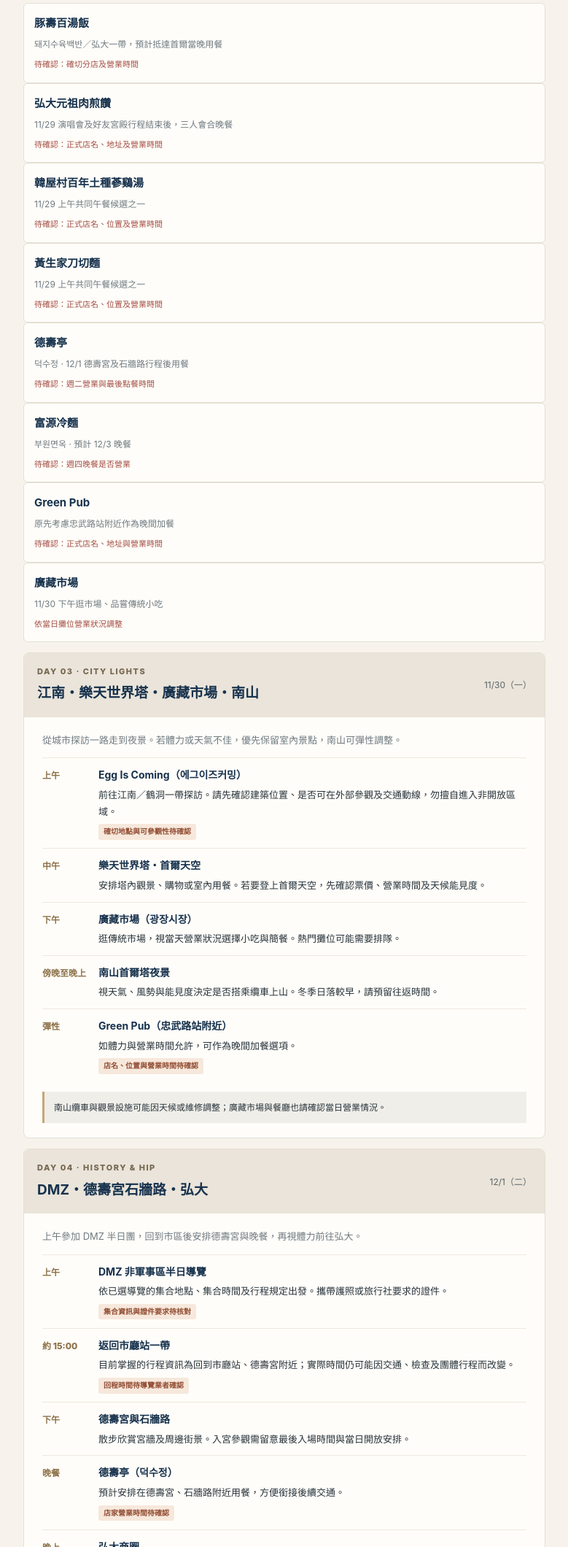
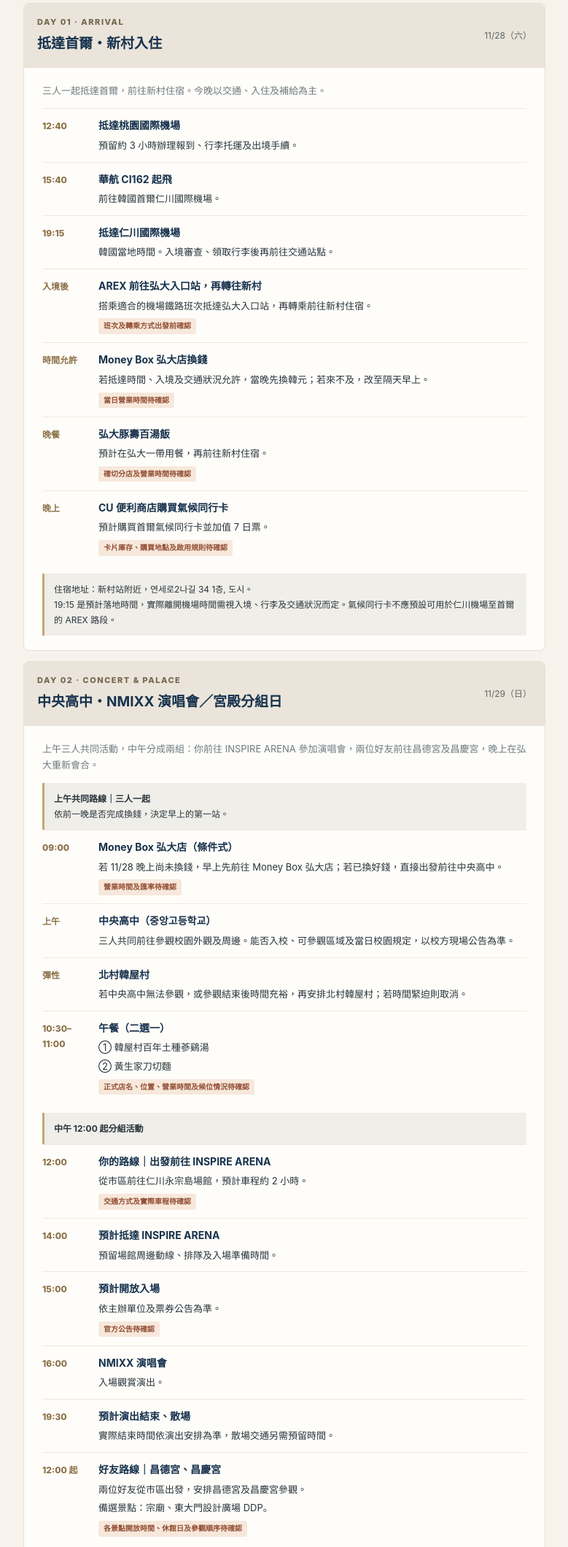
Before and after one commit to ivan78101/Seoul, a plain HTML site: page index.html in a window 1280 px wide. Shown: the part 1451-3571 px from the top of the page at 73% size, without its empty margins (250-1029 px from the left). Drawn offline with Linux system fonts and the light colour scheme.

Commit message:
Update index.html

```diff
--- a/index.html
+++ b/index.html
@@ -160,47 +160,205 @@ h2{font-size:25px;line-height:1.4;color:var(--navy);margin:4px 0}
     </div>
 
 
-<div class="food">
-  <h3>豚壽百湯飯</h3>
-  <p>돼지수육백반／弘大一帶，預計抵達首爾當晚用餐</p>
-  <span class="status">待確認：確切分店及營業時間</span>
-</div>
-<div class="food">
-  <h3>弘大元祖肉煎饡</h3>
-  <p>11/29 演唱會及好友宮殿行程結束後，三人會合晚餐</p>
-  <span class="status">待確認：正式店名、地址及營業時間</span>
-</div>
-<div class="food">
-  <h3>韓屋村百年土種蔘鷄湯</h3>
-  <p>11/29 上午共同午餐候選之一</p>
-  <span class="status">待確認：正式店名、位置及營業時間</span>
-</div>
-<div class="food">
-  <h3>黃生家刀切麵</h3>
-  <p>11/29 上午共同午餐候選之一</p>
-  <span class="status">待確認：正式店名、位置及營業時間</span>
-</div>
-<div class="food">
-  <h3>德壽亭</h3>
-  <p>덕수정 · 12/1 德壽宮及石牆路行程後用餐</p>
-  <span class="status">待確認：週二營業與最後點餐時間</span>
-</div>
-<div class="food">
-  <h3>富源冷麵</h3>
-  <p>부원면옥 · 預計 12/3 晚餐</p>
-  <span class="status">待確認：週四晚餐是否營業</span>
-</div>
-<div class="food">
-  <h3>Green Pub</h3>
-  <p>原先考慮忠武路站附近作為晚間加餐</p>
-  <span class="status">待確認：正式店名、地址與營業時間</span>
-</div>
-<div class="food">
-  <h3>廣藏市場</h3>
-  <p>11/30 下午逛市場、品嘗傳統小吃</p>
-  <span class="status">依當日攤位營業狀況調整</span>
-</div>
+<!-- DAY 01 -->
+<article class="day">
+  <div class="day-head">
+    <div>
+      <div class="day-num">DAY 01 · ARRIVAL</div>
+      <h3>抵達首爾・新村入住</h3>
+    </div>
+    <div class="day-date">11/28（六）</div>
+  </div>
+  <div class="day-body">
+    <p class="summary">三人一起抵達首爾，前往新村住宿。今晚以交通、入住及補給為主。</p>
 
+    <div class="event">
+      <div class="time">12:40</div>
+      <div>
+        <strong>抵達桃園國際機場</strong>
+        <p>預留約 3 小時辦理報到、行李托運及出境手續。</p>
+      </div>
+    </div>
+
+    <div class="event">
+      <div class="time">15:40</div>
+      <div>
+        <strong>華航 CI162 起飛</strong>
+        <p>前往韓國首爾仁川國際機場。</p>
+      </div>
+    </div>
+
+    <div class="event">
+      <div class="time">19:15</div>
+      <div>
+        <strong>抵達仁川國際機場</strong>
+        <p>韓國當地時間。入境審查、領取行李後再前往交通站點。</p>
+      </div>
+    </div>
+
+    <div class="event">
+      <div class="time">入境後</div>
+      <div>
+        <strong>AREX 前往弘大入口站，再轉往新村</strong>
+        <p>搭乘適合的機場鐵路班次抵達弘大入口站，再轉乘前往新村住宿。</p>
+        <span class="tag confirm">班次及轉乘方式出發前確認</span>
+      </div>
+    </div>
+
+    <div class="event">
+      <div class="time">時間允許</div>
+      <div>
+        <strong>Money Box 弘大店換錢</strong>
+        <p>若抵達時間、入境及交通狀況允許，當晚先換韓元；若來不及，改至隔天早上。</p>
+        <span class="tag confirm">當日營業時間待確認</span>
+      </div>
+    </div>
+
+    <div class="event">
+      <div class="time">晚餐</div>
+      <div>
+        <strong>弘大豚壽百湯飯</strong>
+        <p>預計在弘大一帶用餐，再前往新村住宿。</p>
+        <span class="tag confirm">確切分店及營業時間待確認</span>
+      </div>
+    </div>
+
+    <div class="event">
+      <div class="time">晚上</div>
+      <div>
+        <strong>CU 便利商店購買氣候同行卡</strong>
+        <p>預計購買首爾氣候同行卡並加值 7 日票。</p>
+        <span class="tag confirm">卡片庫存、購買地點及啟用規則待確認</span>
+      </div>
+    </div>
+
+    <div class="note">
+      住宿地址：新村站附近，연세로2나길 34 1층, 도시。<br>
+      19:15 是預計落地時間，實際離開機場時間需視入境、行李及交通狀況而定。氣候同行卡不應預設可用於仁川機場至首爾的 AREX 路段。
+    </div>
+  </div>
+</article>
+
+<!-- DAY 02 -->
+<article class="day">
+  <div class="day-head">
+    <div>
+      <div class="day-num">DAY 02 · CONCERT & PALACE</div>
+      <h3>中央高中・NMIXX 演唱會／宮殿分組日</h3>
+    </div>
+    <div class="day-date">11/29（日）</div>
+  </div>
+
+  <div class="day-body">
+    <p class="summary">上午三人共同活動，中午分成兩組：你前往 INSPIRE ARENA 參加演唱會，兩位好友前往昌德宮及昌慶宮，晚上在弘大重新會合。</p>
+
+    <div class="note">
+      <strong>上午共同路線｜三人一起</strong><br>
+      依前一晚是否完成換錢，決定早上的第一站。
+    </div>
+
+    <div class="event">
+      <div class="time">09:00</div>
+      <div>
+        <strong>Money Box 弘大店（條件式）</strong>
+        <p>若 11/28 晚上尚未換錢，早上先前往 Money Box 弘大店；若已換好錢，直接出發前往中央高中。</p>
+        <span class="tag confirm">營業時間及匯率待確認</span>
+      </div>
+    </div>
+
+    <div class="event">
+      <div class="time">上午</div>
+      <div>
+        <strong>中央高中（중앙고등학교）</strong>
+        <p>三人共同前往參觀校園外觀及周邊。能否入校、可參觀區域及當日校園規定，以校方現場公告為準。</p>
+      </div>
+    </div>
+
+    <div class="event">
+      <div class="time">彈性</div>
+      <div>
+        <strong>北村韓屋村</strong>
+        <p>若中央高中無法參觀，或參觀結束後時間充裕，再安排北村韓屋村；若時間緊迫則取消。</p>
+      </div>
+    </div>
+
+    <div class="event">
+      <div class="time">10:30–11:00</div>
+      <div>
+        <strong>午餐（二選一）</strong>
+        <p>① 韓屋村百年土種蔘鷄湯</p>
+        <p>② 黃生家刀切麵</p>
+        <span class="tag confirm">正式店名、位置、營業時間及候位情況待確認</span>
+      </div>
+    </div>
+
+    <div class="note">
+      <strong>中午 12:00 起分組活動</strong>
+    </div>
+
+    <div class="event">
+      <div class="time">12:00</div>
+      <div>
+        <strong>你的路線｜出發前往 INSPIRE ARENA</strong>
+        <p>從市區前往仁川永宗島場館，預計車程約 2 小時。</p>
+        <span class="tag confirm">交通方式及實際車程待確認</span>
+      </div>
+    </div>
+
+    <div class="event">
+      <div class="time">14:00</div>
+      <div>
+        <strong>預計抵達 INSPIRE ARENA</strong>
+        <p>預留場館周邊動線、排隊及入場準備時間。</p>
+      </div>
+    </div>
+
+    <div class="event">
+      <div class="time">15:00</div>
+      <div>
+        <strong>預計開放入場</strong>
+        <p>依主辦單位及票券公告為準。</p>
+        <span class="tag confirm">官方公告待確認</span>
+      </div>
+    </div>
+
+    <div class="event">
+      <div class="time">16:00</div>
+      <div>
+        <strong>NMIXX 演唱會</strong>
+        <p>入場觀賞演出。</p>
+      </div>
+    </div>
+
+    <div class="event">
+      <div class="time">19:30</div>
+      <div>
+        <strong>預計演出結束、散場</strong>
+        <p>實際結束時間依演出安排為準，散場交通另需預留時間。</p>
+      </div>
+    </div>
+
+    <div class="event">
+      <div class="time">12:00 起</div>
+      <div>
+        <strong>好友路線｜昌德宮、昌慶宮</strong>
+        <p>兩位好友從市區出發，安排昌德宮及昌慶宮參觀。</p>
+        <p>備選景點：宗廟、東大門設計廣場 DDP。</p>
+        <span class="tag confirm">各景點開放時間、休館日及參觀順序待確認</span>
+      </div>
+    </div>
+
+    <div class="note">
+      <strong>晚上｜三人重新會合</strong><br>
+      晚餐預計安排：弘大元祖肉煎饡。<br>
+      請事先約定弘大明確會合地點，並確認店家正式名稱、地址、營業時間及是否需要候位。
+    </div>
+
+    <div class="alert">
+      上午行程時間較緊，北村韓屋村為彈性選項，不應影響 12:00 分組出發。演唱會交通及好友宮殿行程都需要預留緩衝。
+    </div>
+  </div>
+</article>
 
     <article class="day">
       <div class="day-head">
@@ -290,12 +448,48 @@ h2{font-size:25px;line-height:1.4;color:var(--navy);margin:4px 0}
       <p class="section-desc">以下是目前討論的目標店家；不代表已訂位或已確認營業。</p>
     </div>
     <div class="food-grid">
-      <div class="food"><h3>富源冷麵</h3><p>부원면옥 · 冷麵及韓式餐食</p><span class="status">待確認：週四晚餐是否營業</span></div>
-      <div class="food"><h3>德壽亭</h3><p>덕수정 · 預計搭配德壽宮行程</p><span class="status">待確認：週二營業與最後點餐時間</span></div>
-      <div class="food"><h3>豚壽百</h3><p>돼지수육백반／豬肉湯飯類餐食，預計考慮弘大一帶分店</p><span class="status">待確認：確切分店、菜單與營業時間</span></div>
-      <div class="food"><h3>Green Pub</h3><p>原先考慮忠武路站附近作為晚間加餐</p><span class="status">待確認：正式店名、地址與營業時間</span></div>
-      <div class="food"><h3>廣藏市場</h3><p>安排於 11/30 下午，視現場營業攤位選擇小吃</p><span class="status">依當日攤位營業狀況調整</span></div>
-      <div class="food"><h3>樂天世界塔商場</h3><p>可作為午餐或天冷時的室內用餐備案</p><span class="status">個別餐廳依當日營業資訊為準</span></div>
+
+<div class="food">
+  <h3>豚壽百湯飯</h3>
+  <p>돼지수육백반／弘大一帶，預計抵達首爾當晚用餐</p>
+  <span class="status">待確認：確切分店及營業時間</span>
+</div>
+<div class="food">
+  <h3>弘大元祖肉煎饡</h3>
+  <p>11/29 演唱會及好友宮殿行程結束後，三人會合晚餐</p>
+  <span class="status">待確認：正式店名、地址及營業時間</span>
+</div>
+<div class="food">
+  <h3>韓屋村百年土種蔘鷄湯</h3>
+  <p>11/29 上午共同午餐候選之一</p>
+  <span class="status">待確認：正式店名、位置及營業時間</span>
+</div>
+<div class="food">
+  <h3>黃生家刀切麵</h3>
+  <p>11/29 上午共同午餐候選之一</p>
+  <span class="status">待確認：正式店名、位置及營業時間</span>
+</div>
+<div class="food">
+  <h3>德壽亭</h3>
+  <p>덕수정 · 12/1 德壽宮及石牆路行程後用餐</p>
+  <span class="status">待確認：週二營業與最後點餐時間</span>
+</div>
+<div class="food">
+  <h3>富源冷麵</h3>
+  <p>부원면옥 · 預計 12/3 晚餐</p>
+  <span class="status">待確認：週四晚餐是否營業</span>
+</div>
+<div class="food">
+  <h3>Green Pub</h3>
+  <p>原先考慮忠武路站附近作為晚間加餐</p>
+  <span class="status">待確認：正式店名、地址與營業時間</span>
+</div>
+<div class="food">
+  <h3>廣藏市場</h3>
+  <p>11/30 下午逛市場、品嘗傳統小吃</p>
+  <span class="status">依當日攤位營業狀況調整</span>
+</div>
+
     </div>
   </section>
 
```
